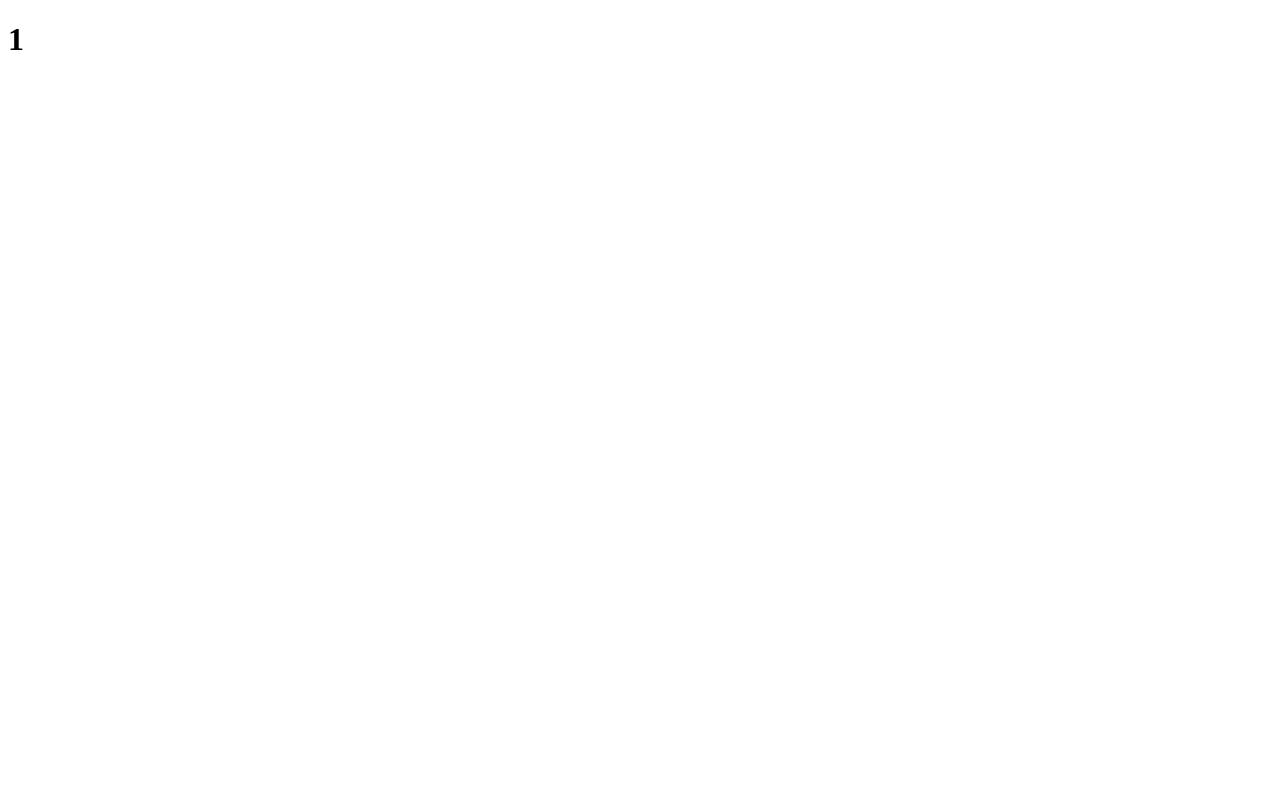
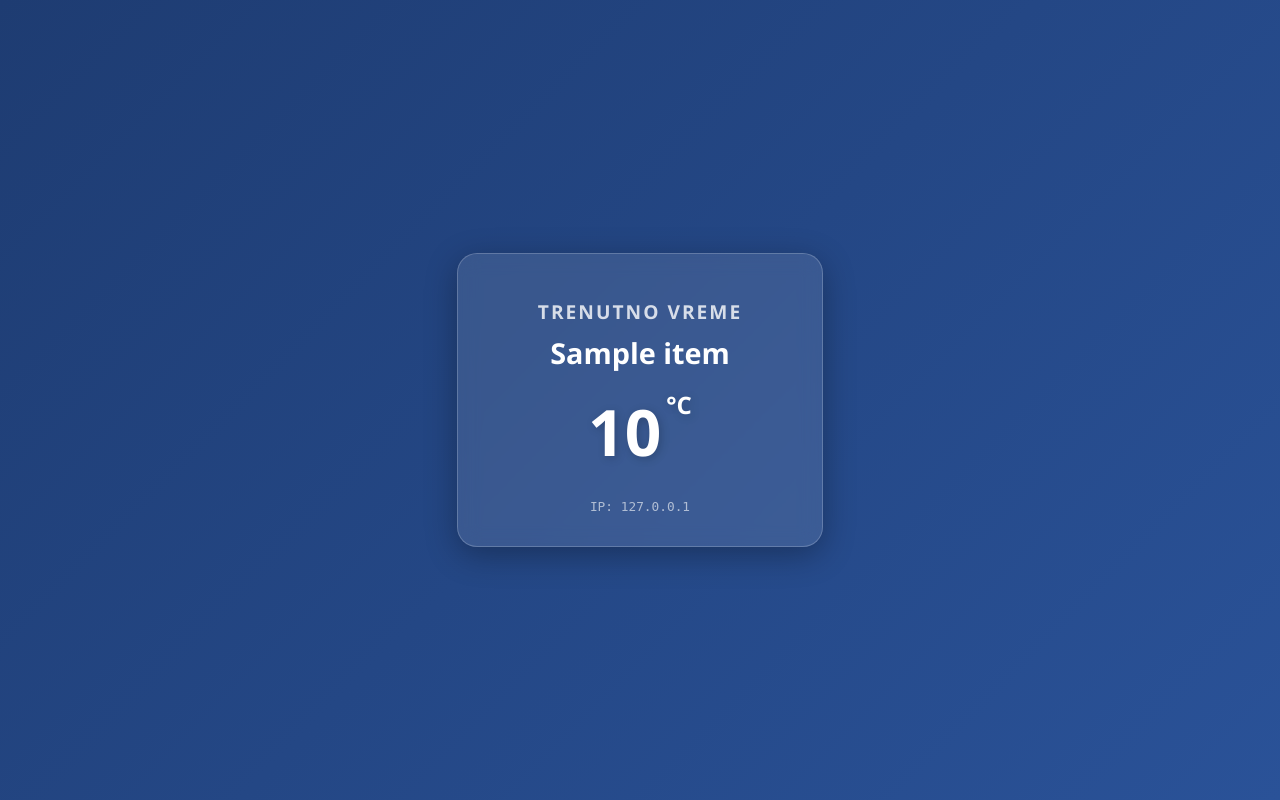
Before and after one commit to vavada123/IPWeather, a Flask app: page / in a window 1280 px wide. Before the commit the page is almost empty. Run offline with Flask 3, Linux system fonts and the light colour scheme; a database or web service that is not in the repository returns one stand-in record (values such as "Sample title"); data that the repository does not hold is empty.

Commit message:
Add files via upload

```diff
--- a/main.py
+++ b/main.py
@@ -1,21 +1,40 @@
 from flask import Flask, render_template, request
 from tinydb import TinyDB
+import requests
+import json
 
 app = Flask(__name__)
 
+db = TinyDB('obiskovalci.json')
+
 @app.route('/')
 def  index():
-    return render_template('index.html')
-
     if request.headers.get('X-Forwarded-For'):
-	    ip = request.headers.get('X-Forwarded-For').split(',')[0]
+        ip = request.headers.get('X-Forwarded-For').split(',')[0]
     else:
-    	ip = request.remote_addr
+        ip = request.remote_addr
     print(ip)  # Za debugging return  f"Vaš IP je: {ip}"`
 
-db = TinyDB('obiskovalci.json')
-db.insert({'IP' : '192.168.0.1', 'drzava' : 'Slovenia'})
+
+    url = f"https://freeipapi.com/api/json/{ip}"
+    response = requests.get(url)
+    podatki = response.json()
+
+    lat = podatki.get('latitude')
+    lon = podatki.get('longitude')
+
+    urlweather = f"https://api.open-meteo.com/v1/forecast?latitude={lat}&longitude={lon}&hourly=temperature_2m&current=temperature_2m&timezone=auto"
+    responseweather = requests.get(urlweather)
+    podatkiweather = responseweather.json()
+
+    kraj = podatki.get('cityName')
+    temperatura = podatkiweather.get('current', {}).get('temperature_2m')
+
+    db.insert({'IP' : ip, 'drzava' : kraj, 'temperatura' : temperatura})
+
+    return render_template('index.html',ip=ip, kraj=kraj, temperatura=temperatura)
 
 
 
-app.run(debug = True)
+
+app.run(host='0.0.0.0', port=5000, debug=True)
--- a/obiskovalci.json
+++ b/obiskovalci.json
@@ -1 +1 @@
-{"_default": {"1": {"IP": "192.168.0.1", "drzava": "Slovenia"}, "2": {"IP": "192.168.0.1", "drzava": "Slovenia"}, "3": {"IP": "192.168.0.1", "drzava": "Slovenia"}, "4": {"IP": "192.168.0.1", "drzava": "Slovenia"}, "5": {"IP": "192.168.0.1", "drzava": "Slovenia"}, "6": {"IP": "192.168.0.1", "drzava": "Slovenia"}, "7": {"IP": "127.0.0.1", "drzava": "Slovenia"}, "8": {"IP": "192.168.0.1", "drzava": "Slovenia"}, "9": {"IP": "192.168.0.1", "drzava": "Slovenia"}, "10": {"IP": "192.168.0.1", "drzava": "Slovenia"}, "11": {"IP": "192.168.0.1", "drzava": "Slovenia"}, "12": {"IP": "192.168.0.1", "drzava": "Slovenia"}, "13": {"IP": "192.168.0.1", "drzava": "Slovenia"}, "14": {"IP": "192.168.0.1", "drzava": "Slovenia"}, "15": {"IP": "192.168.0.1", "drzava": "Slovenia"}, "16": {"IP": "192.168.0.1", "drzava": "Slovenia"}, "17": {"IP": "192.168.0.1", "drzava": "Slovenia"}, "18": {"IP": "192.168.0.1", "drzava": "Slovenia"}, "19": {"IP": "192.168.0.1", "drzava": "Slovenia"}}}
+{"_default": {"1": {"IP": "95.87.141.97", "drzava": "Ljubljana", "temperatura": 12.5}, "2": {"IP": "95.87.141.97", "drzava": "Ljubljana", "temperatura": 12.5}}}
--- a/templates/index.html
+++ b/templates/index.html
@@ -1,11 +1,82 @@
 <!DOCTYPE html>
-<html lang="en">
+<html lang="sl">
 <head>
     <meta charset="UTF-8">
     <meta name="viewport" content="width=device-width, initial-scale=1.0">
-    <title>Document</title>
+    <title>Vremenska Napoved</title>
+    <style>
+        /* Osnovne nastavitve za ozadje */
+        body {
+            font-family: 'Segoe UI', Tahoma, Geneva, Verdana, sans-serif;
+            background: linear-gradient(135deg, #1e3c72 0%, #2a5298 100%);
+            height: 100vh;
+            display: flex;
+            justify-content: center;
+            align-items: center;
+            margin: 0;
+            color: white;
+        }
+
+        /* Kartica za prikaz podatkov */
+        .weather-card {
+            background: rgba(255, 255, 255, 0.1);
+            backdrop-filter: blur(10px);
+            padding: 2rem;
+            border-radius: 20px;
+            box-shadow: 0 8px 32px rgba(0, 0, 0, 0.3);
+            text-align: center;
+            width: 300px;
+            border: 1px solid rgba(255, 255, 255, 0.2);
+        }
+
+        h1 {
+            font-size: 1.2rem;
+            margin-bottom: 0.5rem;
+            text-transform: uppercase;
+            letter-spacing: 2px;
+            opacity: 0.8;
+        }
+
+        .location {
+            font-size: 1.8rem;
+            font-weight: bold;
+            margin: 0.5rem 0;
+        }
+
+        .temp {
+            font-size: 4rem;
+            font-weight: 800;
+            margin: 1rem 0;
+            text-shadow: 2px 2px 10px rgba(0,0,0,0.2);
+        }
+
+        .ip-address {
+            font-size: 0.8rem;
+            opacity: 0.6;
+            margin-top: 1.5rem;
+            font-family: monospace;
+        }
+
+        /* Dodatek simbola za stopinje */
+        .temp::after {
+            content: "°C";
+            font-size: 1.5rem;
+            vertical-align: top;
+            margin-left: 5px;
+        }
+    </style>
 </head>
 <body>
-    <h1>1</h1>
+
+    <div class="weather-card">
+        <h1>Trenutno vreme</h1>
+        <div class="location">{{ kraj }}</div>
+        <div class="temp">{{ temperatura }}</div>
+
+        <div class="ip-address">
+            IP: {{ ip }}
+        </div>
+    </div>
+
 </body>
 </html>
```
